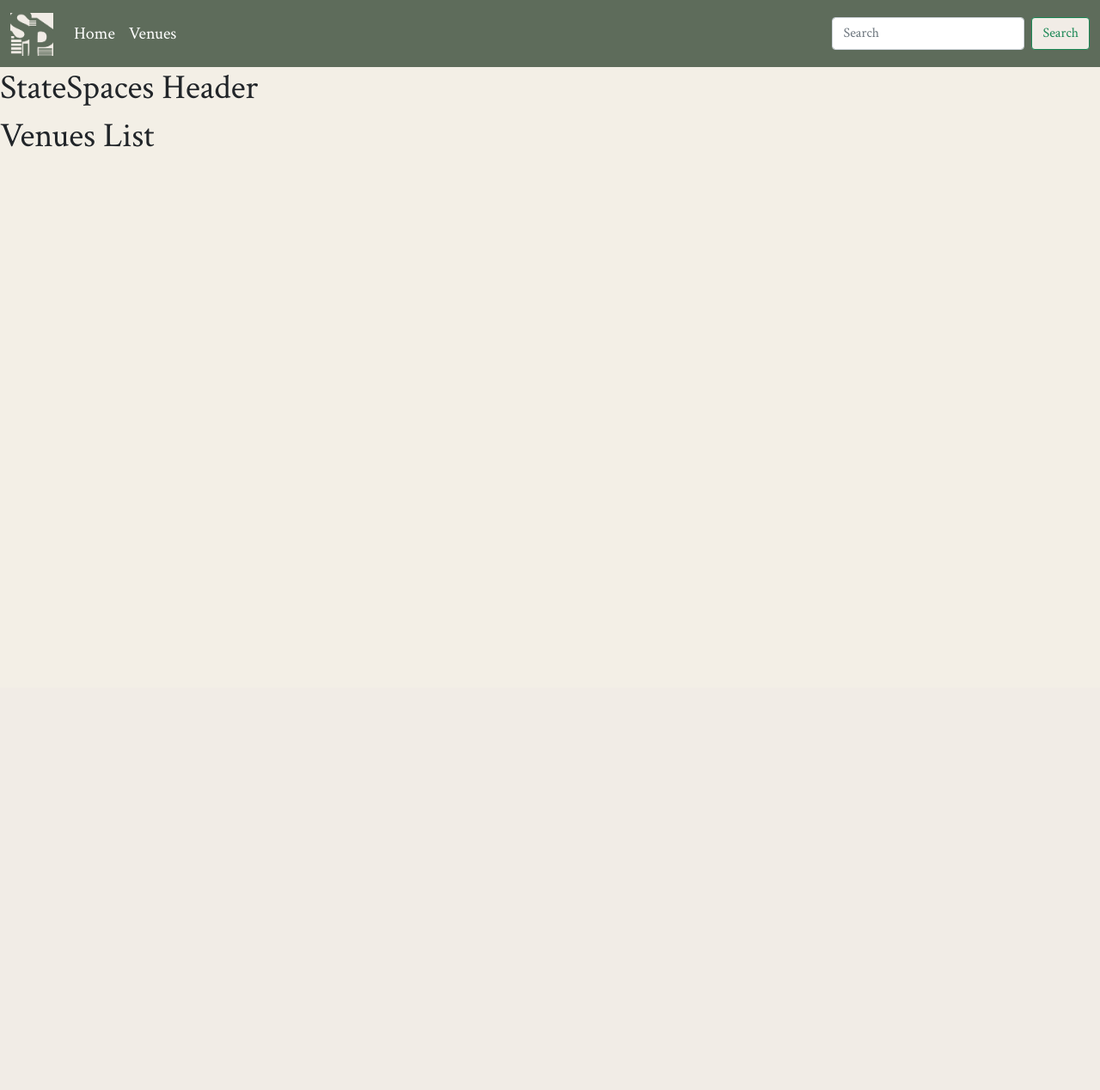
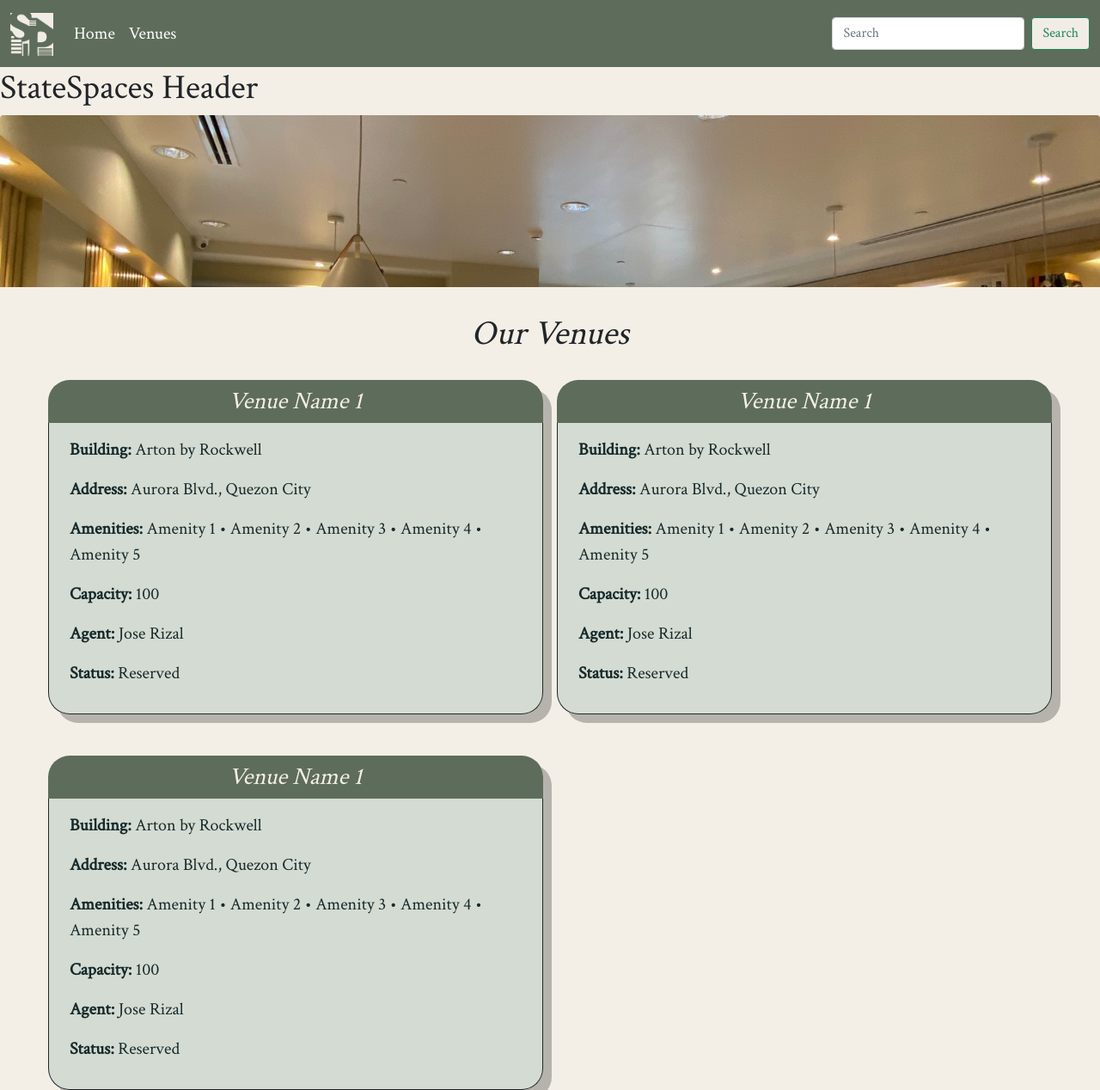
Before and after one commit to JedJedJedd/CSCI41-StateSpaces-16, a Django app: page /venues/ in a window 1280 px wide. Shown: the whole page at 86% size. Before the commit the page ends 171 px from the top, so only its background shows below. Run offline with Django 5.2, Linux system fonts and the light colour scheme.

Commit message:
added formatting for venues_list template

```diff
--- a/StateSpaces/venues/templates/venues/venues_list.html
+++ b/StateSpaces/venues/templates/venues/venues_list.html
@@ -3,5 +3,54 @@
 
 {% block title %}Venues List{% endblock %}
 {% block content %}
-<h1>Venues List</h1>
+    <div style="height: 200px; overflow: hidden;">
+        <img src="{% static 'images/venue1.png' %}" class="img-fluid rounded" alt="Banner Image">
+    </div>
+    <div class="text-center fs-1 fst-italic my-4">Our Venues</div>
+
+    <div class="row row-cols-md-2 gx-3 gy-5 mx-5" style="color: #162A2B;">
+
+        <div class="col-5 d-flex justify-content-center">
+            <div style="border-radius: 25px; box-shadow: 10px 10px #B6B3AC">
+                <div class="text-center fs-3 fst-italic border-dark py-1"  style="background-color: #5E6C5B; color: #F3EFE6; border-radius: 25px 25px 0px 0px;">Venue Name 1</div>
+                <div class="border border-top-0 border-dark px-4 py-3" style="background-color: #D4DBD2; border-radius: 0px 0px 25px 25px;">
+                    <p><span class="fw-bold">Building: </span> Arton by Rockwell</p>
+                    <p><span class="fw-bold">Address: </span> Aurora Blvd., Quezon City</p>
+                    <p><span class="fw-bold">Amenities: </span> Amenity 1 • Amenity 2 • Amenity 3 • Amenity 4 • Amenity 5</p>
+                    <p><span class="fw-bold">Capacity: </span> 100</p>
+                    <p><span class="fw-bold">Agent: </span> Jose Rizal</p>
+                    <p><span class="fw-bold">Status: </span> Reserved</p>
+                </div>
+            </div>
+        </div>
+
+        <div class="col-5 d-flex justify-content-center">
+            <div style="border-radius: 25px; box-shadow: 10px 10px #B6B3AC">
+                <div class="text-center fs-3 fst-italic border-dark py-1"  style="background-color: #5E6C5B; color: #F3EFE6; border-radius: 25px 25px 0px 0px;">Venue Name 1</div>
+                <div class="border border-top-0 border-dark px-4 py-3" style="background-color: #D4DBD2; border-radius: 0px 0px 25px 25px;">
+                    <p><span class="fw-bold">Building: </span> Arton by Rockwell</p>
+                    <p><span class="fw-bold">Address: </span> Aurora Blvd., Quezon City</p>
+                    <p><span class="fw-bold">Amenities: </span> Amenity 1 • Amenity 2 • Amenity 3 • Amenity 4 • Amenity 5</p>
+                    <p><span class="fw-bold">Capacity: </span> 100</p>
+                    <p><span class="fw-bold">Agent: </span> Jose Rizal</p>
+                    <p><span class="fw-bold">Status: </span> Reserved</p>
+                </div>
+            </div>
+        </div>
+
+        <div class="col-5 d-flex justify-content-center">
+            <div style="border-radius: 25px; box-shadow: 10px 10px #B6B3AC">
+                <div class="text-center fs-3 fst-italic border-dark py-1"  style="background-color: #5E6C5B; color: #F3EFE6; border-radius: 25px 25px 0px 0px;">Venue Name 1</div>
+                <div class="border border-top-0 border-dark px-4 py-3" style="background-color: #D4DBD2; border-radius: 0px 0px 25px 25px;">
+                    <p><span class="fw-bold">Building: </span> Arton by Rockwell</p>
+                    <p><span class="fw-bold">Address: </span> Aurora Blvd., Quezon City</p>
+                    <p><span class="fw-bold">Amenities: </span> Amenity 1 • Amenity 2 • Amenity 3 • Amenity 4 • Amenity 5</p>
+                    <p><span class="fw-bold">Capacity: </span> 100</p>
+                    <p><span class="fw-bold">Agent: </span> Jose Rizal</p>
+                    <p><span class="fw-bold">Status: </span> Reserved</p>
+                </div>
+            </div>
+        </div>
+
+    </div>
 {% endblock %}
```
